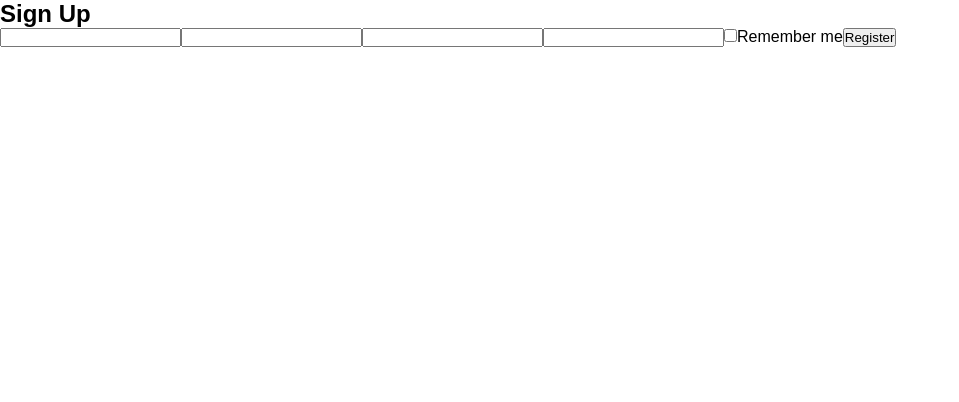
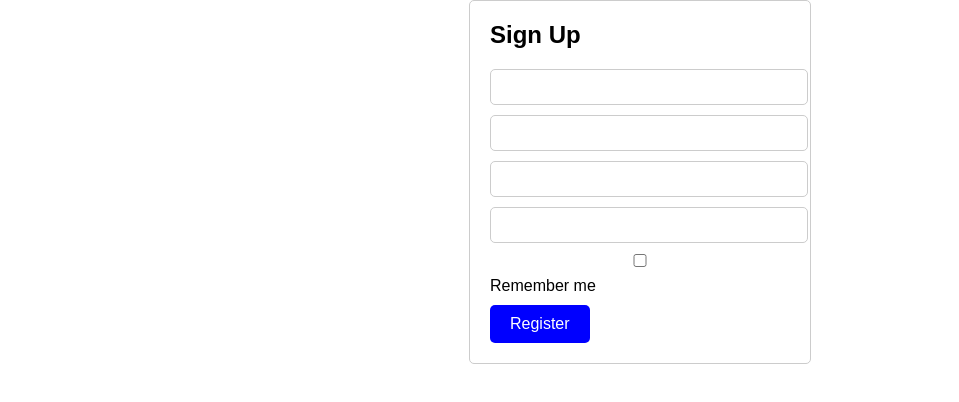
Before and after one commit to Rengkat/Location-tracker, a React (Vite) app: page /register in a window 1280 px wide. Shown: the top 402 px of the page, without its empty margins (0-959 px from the left). Built offline with nearby package versions, Linux system fonts and the light colour scheme.

Commit message:
Register

```diff
--- a/src/Pages/auth/Register.css
+++ b/src/Pages/auth/Register.css
@@ -0,0 +1,39 @@
+.register-container {
+    width: 300px;
+    margin: 0 auto;
+    padding: 20px;
+    border: 1px solid #ccc;
+    border-radius: 5px;
+  }
+
+  .register-container h2 {
+    margin-bottom: 20px;
+  }
+
+  .register-container input {
+    width: 100%;
+    margin-bottom: 10px;
+    padding: 8px;
+    font-size: 16px;
+    border-radius: 5px;
+    border: 1px solid #ccc;
+  }
+
+  .register-container label {
+    display: block;
+    margin-bottom: 10px;
+  }
+
+  .register-button {
+    background-color: blue;
+    color: white;
+    padding: 10px 20px;
+    font-size: 16px;
+    border: none;
+    border-radius: 5px;
+    cursor: pointer;
+  }
+
+  .register-button:hover {
+    background-color: darkblue;
+  }
--- a/src/Pages/auth/Register.jsx
+++ b/src/Pages/auth/Register.jsx
@@ -1,5 +1,5 @@
 import React, { useState } from 'react';
-//import './Login.css'; // import CSS file for styling
+import './Register.css'; // import CSS file for styling
 
 const Register = () => {
   const [firstName, setFirstName] = useState('');
@@ -9,7 +9,7 @@ const Register = () => {
   const [rememberMe, setRememberMe] = useState(false);
 
   const handleRegister = () => {
-    // Implement your registration logic here
+    // registration logic
     console.log('Registration details:', { firstName, lastName, email, password, rememberMe });
   };
 
```
